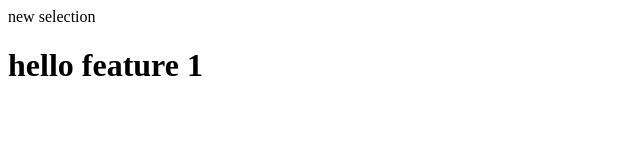
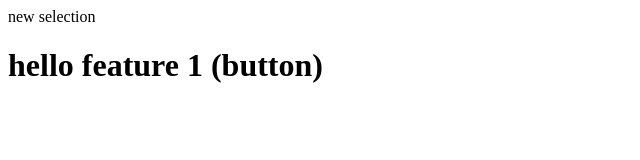
Before and after one commit to AshutoshRajput442/newLcalrepo, a plain HTML site: page index.html in a window 1280 px wide. Shown: the whole page, without its empty margins (0-640 px from the left). Drawn offline with Linux system fonts and the light colour scheme.

Commit message:
button add

```diff
--- a/index.html
+++ b/index.html
@@ -1,3 +1,3 @@
 <p> new selection</p>
 
-<h1>hello feature 1</h1>
+<h1>hello feature 1 (button)</h1>
```
